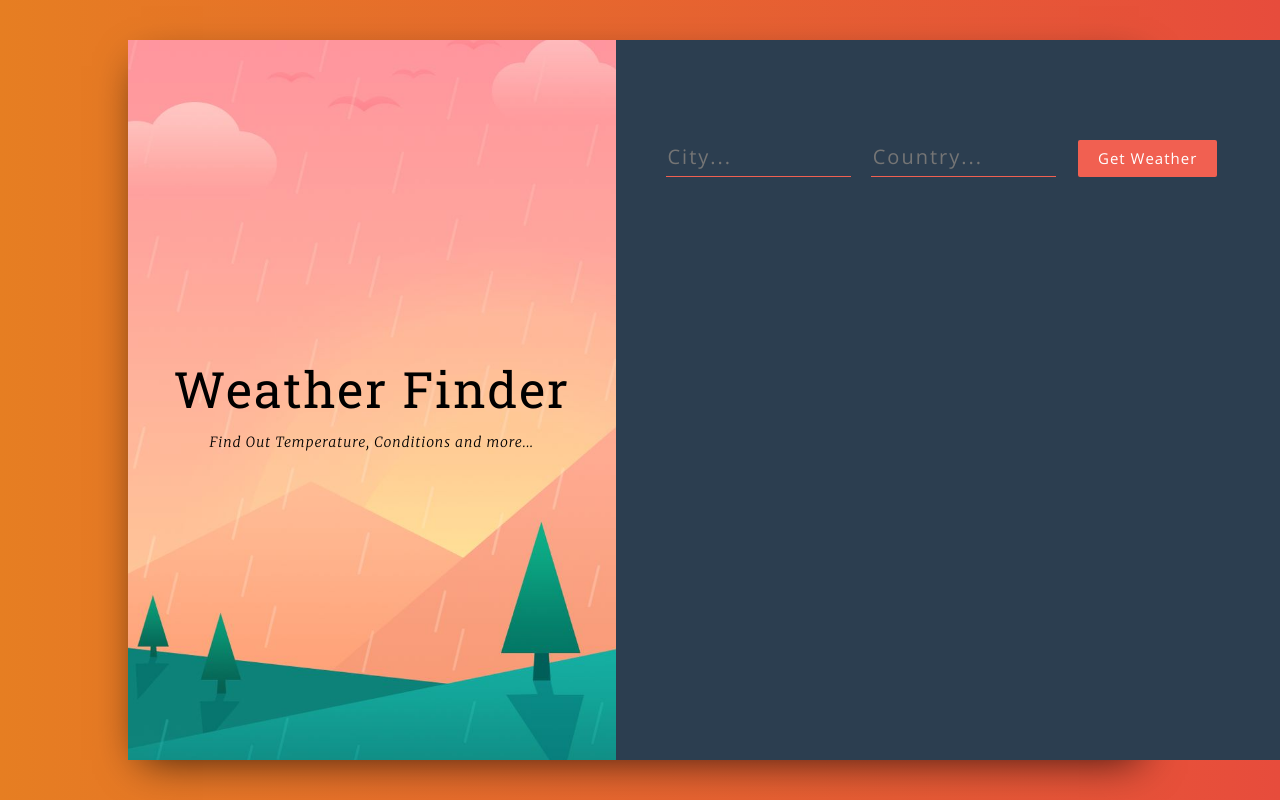
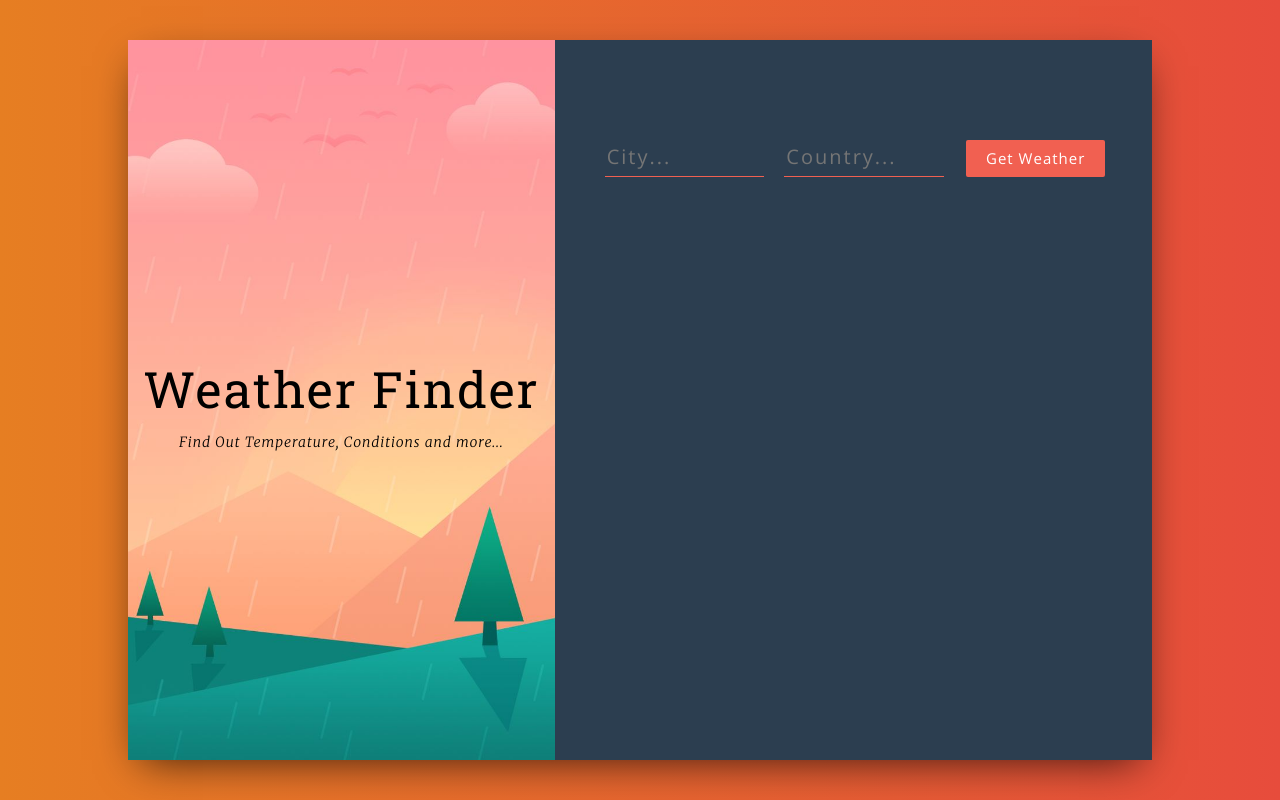
Before and after one commit to ispoljari/react-weather-app, a React (Create React App) app: page / in a window 1280 px wide. Built offline with nearby package versions, Linux system fonts and the light colour scheme.

Commit message:
Fix layout for main container

```diff
--- a/src/App.css
+++ b/src/App.css
@@ -14,10 +14,15 @@ body {
   align-items: center;
 }
 
+.container {
+  width: 100%;
+}
+
 .main {
   height: 90vh;
   background: #fff;
   box-shadow: 0px 13px 40px -13px rgba(0,0,0,0.75);
+  max-width: 1100px;
   width: 80%;
   margin: 0 auto;
 }
```
